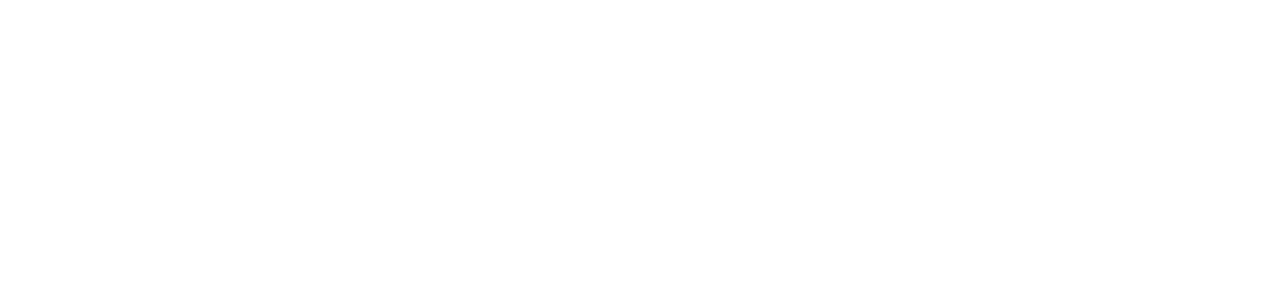
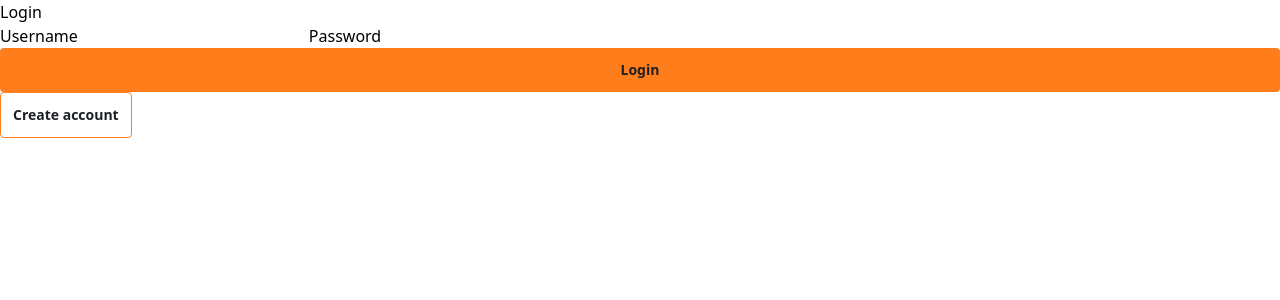
Before and after one commit to etowageed/faux-store, a Vue app: page /login in a window 1280 px wide. Before the commit this address had no page. Shown: the top 300 px of the page. Built offline with nearby package versions, Linux system fonts and the light colour scheme.

Commit message:
added login

```diff
--- /dev/null
+++ b/src/components/Account.vue
@@ -0,0 +1,21 @@
+<script>
+import BtnClear from './BtnClear.vue';
+
+
+export default {
+    name: "Account",
+
+    components: { BtnClear },
+
+}
+</script>
+
+<template>
+    <div>
+        <router-link to="/login">
+            <BtnClear btnText="Sign In/Sign Up" />
+        </router-link>
+    </div>
+</template>
+
+<style></style>
--- a/src/components/Header.vue
+++ b/src/components/Header.vue
@@ -1,3 +1,34 @@
+<script>
+import Cart from '@/components/Cart.vue';
+import Account from '@/components/Account.vue'
+export default {
+    name: 'Header',
+    components: {
+        Cart, Account,
+    },
+
+    data() {
+        return {
+            isShowing: false,
+            isShowingAvatar: false,
+        }
+    },
+    methods: {
+        toggleCart() {
+            this.isShowing = !this.isShowing
+
+        },
+
+        toggleAvatar() {
+            this.isShowingAvatar = !this.isShowingAvatar
+
+        }
+    }
+}
+</script>
+
+
+
 <template>
     <div class="border-b py-10">
         <nav class="md:w-3/4 flex justify-between mx-auto items-baseline">
@@ -20,10 +51,16 @@
             <span class="flex justify-between w-28">
                 <img src="../assets/imgs/icon-cart.svg" alt="cart icon" class="w-5 h-5 my-auto cursor-pointer"
                     @click="toggleCart">
-                <img src="../assets/imgs/image-avatar.png" alt="" class="w-10 h-10 inline">
+                <img src="../assets/imgs/image-avatar.png" alt="" class="w-10 h-10 inline cursor-pointer"
+                    @click="toggleAvatar()">
             </span>
             <Cart class="fixed top-[10%] right-[23.5%] md:right-[10%] md:top-[8%]"
                 :class="{ toggleOff: !isShowing, }" />
+
+            <Account class="fixed top-[30%] right-[29%] md:right-[7%] md:top-[10%]"
+                :class="{ toggleOff: !isShowingAvatar, }" />
+
+
 
 
 
@@ -31,28 +68,6 @@
     </div>
 </template>
 
-<script>
-import Cart from '@/components/Cart.vue';
-
-export default {
-    name: 'Header',
-    components: {
-        Cart,
-    },
-
-    data() {
-        return {
-            isShowing: false,
-        }
-    },
-    methods: {
-        toggleCart() {
-            this.isShowing = !this.isShowing
-
-        }
-    }
-}
-</script>
 
 <style>
 .toggleOff {
--- a/src/router/index.js
+++ b/src/router/index.js
@@ -10,6 +10,7 @@
 import Checkout from "@/views/Checkout.vue";
 import Cancelled from "@/views/cancelled.vue";
 import Success from "@/views/success.vue";
+import Login from "@/views/Login.vue";
 
 const router = createRouter({
   history: createWebHistory(import.meta.env.BASE_URL),
@@ -19,15 +20,6 @@
       name: "home",
       component: Home,
     },
-    {
-      path: "/about",
-      name: "about",
-      // route level code-splitting
-      // this generates a separate chunk (About.[hash].js) for this route
-      // which is lazy-loaded when the route is visited.
-      component: () => import("../views/About.vue"),
-    },
-
     {
       path: "/men",
       name: "men",
@@ -44,6 +36,12 @@
       path: "/jewelries",
       name: "jewelries",
       component: Jewelries,
+    },
+
+    {
+      path: "/login",
+      name: "Login",
+      component: Login,
     },
 
     {
@@ -80,6 +78,21 @@
       name: "Cancelled",
       component: Cancelled,
     },
+
+    {
+      path: "/profile",
+      name: "Profile",
+      component: () => import("../views/Profile.vue"),
+    },
+
+    {
+      path: "/about",
+      name: "about",
+      // route level code-splitting
+      // this generates a separate chunk (About.[hash].js) for this route
+      // which is lazy-loaded when the route is visited.
+      component: () => import("../views/About.vue"),
+    },
   ],
 });
 
--- /dev/null
+++ b/src/views/Login.vue
@@ -0,0 +1,83 @@
+<script>
+import BtnClear from '@/components/BtnClear.vue';
+import BtnSolid from '@/components/BtnSolid.vue';
+import Profile from '@/views/Profile.vue';
+
+
+import axios from 'axios';
+export default {
+
+    name: "Login",
+    components: {
+        BtnSolid, BtnClear, Profile,
+    },
+
+    data() {
+        return {
+            formData: {
+                username: '',
+                password: ''
+            },
+
+            errorMsg: null,
+            successMsg: null
+        }
+    },
+
+    methods: {
+        async logIn() {
+
+            try {
+                this.errorMsg = null;
+                this.successMsg = null;
+
+                const response = await axios.post('https://fakestoreapi.com/auth/login', this.formData);
+
+                this.successMsg = 'Login successful';
+
+                const token = response.data.token;
+                localStorage.setItem('authToken', token);
+
+                this.$router.push('/profile')
+                console.log('Response:', response.data)
+            } catch (error) {
+                this.errorMsg = 'Login failed. Please check your credentials';
+                console.error('Error:', error);
+            }
+        }
+    }
+
+}
+</script>
+
+<template>
+    <div>
+        <h1>Login</h1>
+
+        <div>
+            <form @submit.prevent="logIn()">
+                <label for="username">Username</label>
+                <input type="text" id="username" v-model="formData.username" required />
+                <label for="password">Password</label>
+                <input type="password" id="password" v-model="formData.password" required />
+                <BtnSolid type="submit" btnText="Login" />
+                <BtnClear btnText="Create account" />
+            </form>
+
+            <p v-if="errorMsg" class="error">{{ errorMsg }}</p>
+            <p v-if="successMsg" class="success">{{ successMsg }}</p>
+
+        </div>
+    </div>
+</template>
+
+
+<style>
+.error {
+    color: red;
+}
+
+.success {
+    color: green;
+}
+</style>
--- /dev/null
+++ b/src/views/Profile.vue
@@ -0,0 +1,44 @@
+<script>
+import axios from 'axios';
+export default {
+    name: "Profile",
+
+    components: {
+
+    },
+    data() {
+        return {
+            user: null,
+        };
+
+    },
+
+    async created() {
+        try {
+            const token = localStorage.getItem('authToken');
+            const response = await axios.get('https://fakestoreapi.com/users/2', {
+                headers: {
+                    Authorization: `Bearer ${token}`,
+                },
+            });
+            this.user = response.data;
+        } catch (error) {
+            console.error('failed to fetch user data:', error);
+            this.$router.push('/login');
+        }
+    }
+}
+</script>
+
+<template>
+    <div>
+        <h1>Welcome to your profile</h1>
+        <div v-if="user">
+            <p>name: {{ user.name }}</p>
+        </div>
+    </div>
+</template>
+
+
+
+<style></style>
```
